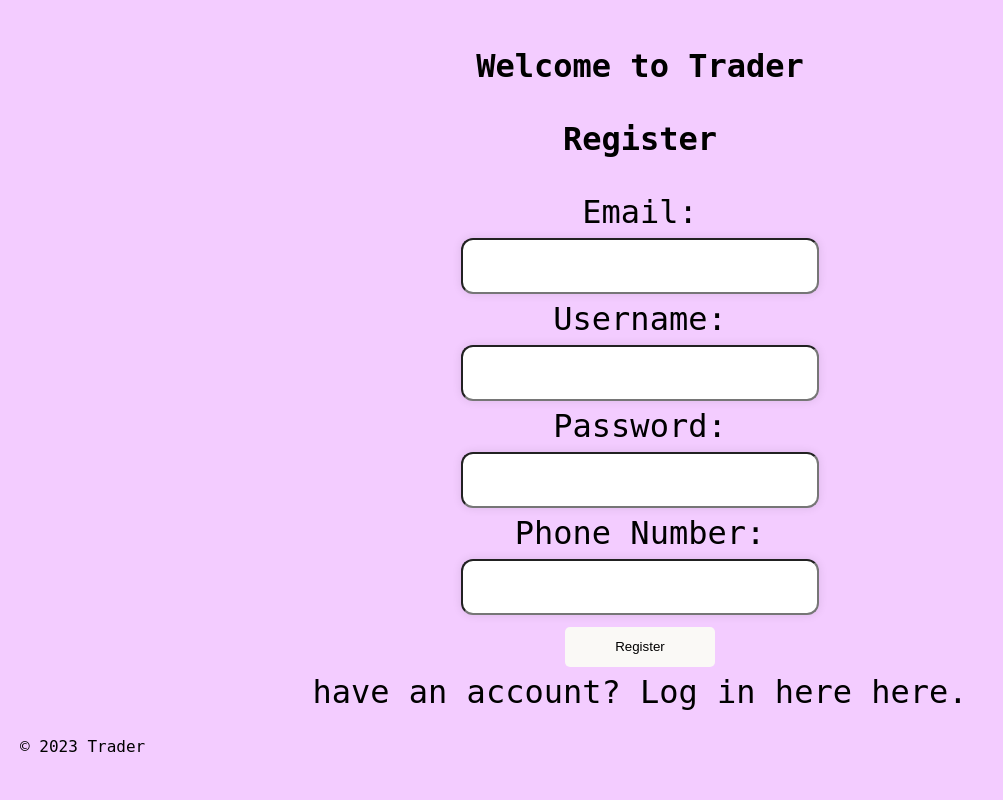
After one commit to software-students-fall2023/5-final-project-rice, a Flask app: page /register in a window 1280 px wide. The commit adds this page. Shown: the whole page, without its empty margins (0-1003 px from the left). Run offline with Flask 3, Linux system fonts and the light colour scheme; some web fonts are replaced.

Commit message:
implementing login and register page

```diff
--- a/web-app/app.py
+++ b/web-app/app.py
@@ -1,83 +1,90 @@
-"""
-app.py file that helps serve as the front end of our application
-"""
 
+from flask import Flask, render_template, request, redirect, url_for, make_response, session
 import os
-from flask import Flask, render_template, request, jsonify
 from pymongo import MongoClient
-import requests
-
-app = Flask(__name__, template_folder="templates")
-
-# Connect to MongoDB
-client = MongoClient("mongodb://mongodb:27017/")
-db = client["ml_database"]
-collection = db["transcription"]
+from bson.objectid import ObjectId
+import bcrypt
 
 
-@app.route("/test_render_template")
-def test_render_template():
-    """
-    Request received for /test_render_template
-    """
-    print("Request received for /test_render_template")
-    return render_template("root.html")
 
+app = Flask('Trader')
+app.secret_key = 'pass'
 
-@app.route("/")
-def root_page():
-    """
-    Template to render root page
-    """
-    return render_template("root.html")
+client = MongoClient("mongodb://localhost:27017/")
+db = client["trade_database"]
 
+@app.route('/Trade')
+def RootPage():
+    return render_template('rootpage.html')
 
-@app.route("/results")
-def display_results():
-    """
-    Function to render the results page for a specific audio analysis
-    """
-    my_transcript = collection.find_one(sort=[("_id", -1)])
+@app.route('/', methods=['GET', 'POST'])
+def LoginPage():
+    if (request.method == 'GET'):
+        return render_template('login.html')
+    else:
+        username = request.form['fname']
+        password = request.form['fpwd']
 
-    if not my_transcript:
-        return jsonify({"error": "Result not found"}), 404
+        if authenticate_user(username, password):
+            # Authentication successful
+            session['logged_in'] = True
+            session['username'] = username
+            return redirect(url_for('RootPage'))
+        else:
+            error = "Login Failed: Invalid username or password."
+            return render_template('login.html', error=error)
 
-    return render_template(
-        "results.html", transcription_result=my_transcript, activePage="results.html"
-    )
+@app.route('/register', methods=['GET', 'POST'])
+def RegisterPage():
+    if request.method == 'GET':
+        return render_template('register.html')
+    else:
+        name = request.form['fname']
+        pwd = request.form['fpwd']
+        email = request.form['femail']
+        phone = request.form['fnumber']
 
+        if register_user(name, pwd, email, phone):
+            # Registration successful, print a message and redirect
+            print(f"User '{name}' registered successfully.")
+            return redirect(url_for('LoginPage'))
+        else:
+            # Registration failed, print an error message
+            print(f"Failed to register user '{name}'.")
+            error = 'Username already exist please create a new one'
+            return render_template('register.html', error=error)
 
-@app.route("/analyzeData", methods=["POST"])
-def analyze_data():
-    """
-    Function to send generated audio file to the machine learning client
-    """
+def register_user(username, password, email, phone):
     try:
-        if "audio" not in request.files:
-            return jsonify({"status": "error", "message": "No audio file provided"})
+        # check if user exist
+        users = db['users']
+        ExistingUser = users.find_one({
+            "$or": [
+                {"username": username},
+                {"email": email},
+                {"phone": phone}
+            ]
+        })
 
-        audio_file = request.files["audio"]
-        ml_client_url = "http://backend:5001/analyzeAudio"
-        # Use the converted audio file
-        response = requests.post(
-            ml_client_url, files={"audio": audio_file}, timeout=100
-        )
-        print("sent over")
+        if (ExistingUser):
+            return False
+        print(f"hi")
+        # Insert user data into the 'users' collection
+        hashed_password = bcrypt.hashpw(password.encode('utf-8'), bcrypt.gensalt(10))  # Set work factor to 10
+        user_data = {"username": username, "password": hashed_password, "email": email, "phone": phone}
+        users.insert_one(user_data)
+        print(f"User registered: {user_data}")
+        return True
+    except Exception as e:
+        print(f"Error during registration: {str(e)}")
+        return False
 
-        # pylint: disable=R1705
-        if response.status_code == 200:
-            result = response.json()
-            return jsonify(result)
-        else:
-            return (
-                jsonify(
-                    {"error": "Failed to send and process audio. Please try again."}
-                ),
-                500,
-            )
-    except FileNotFoundError as e:
-        return jsonify({"status": "error", "message": f"File not found: {str(e)}"})
-
+def authenticate_user(username, password):
+    users = db['users']
+    user = users.find_one({"username": username})
+    if user and bcrypt.checkpw(password.encode('utf-8'), user['password']):
+        return True
+    return False
 
 if __name__ == "__main__":
     app.run(host="0.0.0.0", port=int(os.getenv("PORT", "5000")), debug=True)
--- a/web-app/static/style.css
+++ b/web-app/static/style.css
@@ -7,14 +7,14 @@
 }
 
 body {
-    background-color: #71a7e0;
+    background-color: #f3ccff;
     margin: 0;
     padding: 20px;
     line-height: 1.6;
     font-family: 'Roboto Mono', monospace;
 }
 .header {
-    background-color: #ffffff;
+    background-color: hsl(0, 0%, 100%);
     max-width: 600px;
     border-radius: 5px;
     padding: 10px;
@@ -29,20 +29,11 @@ body {
     padding: 20px;
     margin: 50px auto;
     text-align: center;
+    }
+form {
+    padding-left: 60px;
+    padding-right: 60px;
 }
-
-.buttonContainer{
-    font-family: 'Roboto Mono', monospace;
-    text-align: center;
-    margin-top: 32px;
-}
-
-.button{
-    font-size: 12px;
-    background-color: lightsteelblue;
-
-}
-
 .about {
     background-color: #ffffff;
     max-width: 800px;
@@ -54,17 +45,70 @@ body {
     margin: 10px auto;
 }
 
+
+
+.add-food-form{
+    display: block;
+    text-align: center;
+    font-size: 1.2em;
+    font-family: 'Roboto Mono', monospace;
+    align-items: center;
+}
+
 h1, h2, h3{
     text-align: center;
 }
 
-.status-Message {
+.login-form{
+    display: block;
     text-align: center;
-    font-size: 24px;
+    font-size: 2em;
+    font-family: 'Roboto Mono', monospace;
+
+
+}
+
+.login-input, .password-input, .phone-input, .email-input {
+    width: 350px;
+    height: 50px;
+    border-radius: 12px; /* Adjust the border-radius to make it more rounded */
+    box-shadow: 0 0 10px rgba(0, 0, 0, 0.1);
+    font-size: 25px;
+}
+
+.login-submit-button{
+    width: 150px;
+    height: 40px;
+    background-color:#FAF9F6;
+    color:black;
+    padding: 10px 0;
+    border: none;
+    border-radius: 5px;
+    cursor: pointer;
+}
+
+.search-container {
+    display: flex;
+    justify-content: center;
+    margin-top: 50px;
+}
+.search-box {
+    padding: 10px;
+    border-radius: 6px;
+    width: 250px;
+    margin-right: 10px;
+}
+.search-button {
+    background-color: #4CAF50;
+    color: white;
+    border: none;
+    padding: 10px 20px;
+    border-radius: 5px;
+    cursor: pointer;
 }
 
 .BaseNav{
-    background-color: #71a7e0;
+    background-color: #4CAF50;
     color:black;
     border: none;
     text-align: center;
@@ -80,11 +124,19 @@ a {
     color: inherit;
 }
 
-p{
-    font-size: 20px;
-    text-align: center;
+.food-trucks-container{
+    display: flex;
+    flex-wrap: wrap;
+    padding-left: 10px;
 }
 
-li{
-    font-size: 21px;
+.food-truck-divs{
+    border: 1px solid black;
+    border-radius: 13px;
+    padding: 10px;
+    margin-bottom: 10px;
 }
+
+.Edit_Delete_Buttons > button{
+    display: inline-block;
+}
--- /dev/null
+++ b/web-app/templates/register.html
@@ -0,0 +1,43 @@
+<!DOCTYPE html>
+<html>
+<head>
+    <meta charset="UTF-8">
+    <meta name="viewport" content="width=device-width, initial-scale=1">
+    <title>StreetEats</title>
+    <link rel="stylesheet" href="/static/style.css">
+    <style>
+
+    </style>
+</head>
+<body>
+    <header>
+        <h1>Welcome to Trader</h1>
+        <h1>Register</h1>
+        {% if error%}
+            <h3>{{error}}</h3>
+        {% endif%}
+        <nav>
+            <div class="login-form">
+                <form method="POST" action="/register">
+                    <label for="femail">Email: </label><br>
+                    <input type="text" id = "femail" name="femail" class="email-input" required/><br>
+                    <label for="fname"> Username: </label><br>
+                    <input type="text" id = "fname" name="fname" class="login-input" required/><br>
+                    <label for="fpwd"> Password: </label><br>
+                    <input type="text" name="fpwd" class="password-input" required/><br>
+                    <label for="fnumber"> Phone Number: </label><br>
+                    <input type="text" name="fnumber" class="phone-input" required/><br>
+                    <input type="submit" value = Register class="login-submit-button"/>
+
+                </form>
+                    <a href="/">have an account? Log in here here.</a>
+
+            </div>
+        </nav>
+    </header>
+
+    <footer>
+        <p>&copy; 2023 Trader</p>
+    </footer>
+</body>
+</html>
```
Also changed, not shown: web-app/templates/login.html (added, +38 -0 lines), web-app/templates/rootpage.html (added, +13 -0 lines), 2 other files.
